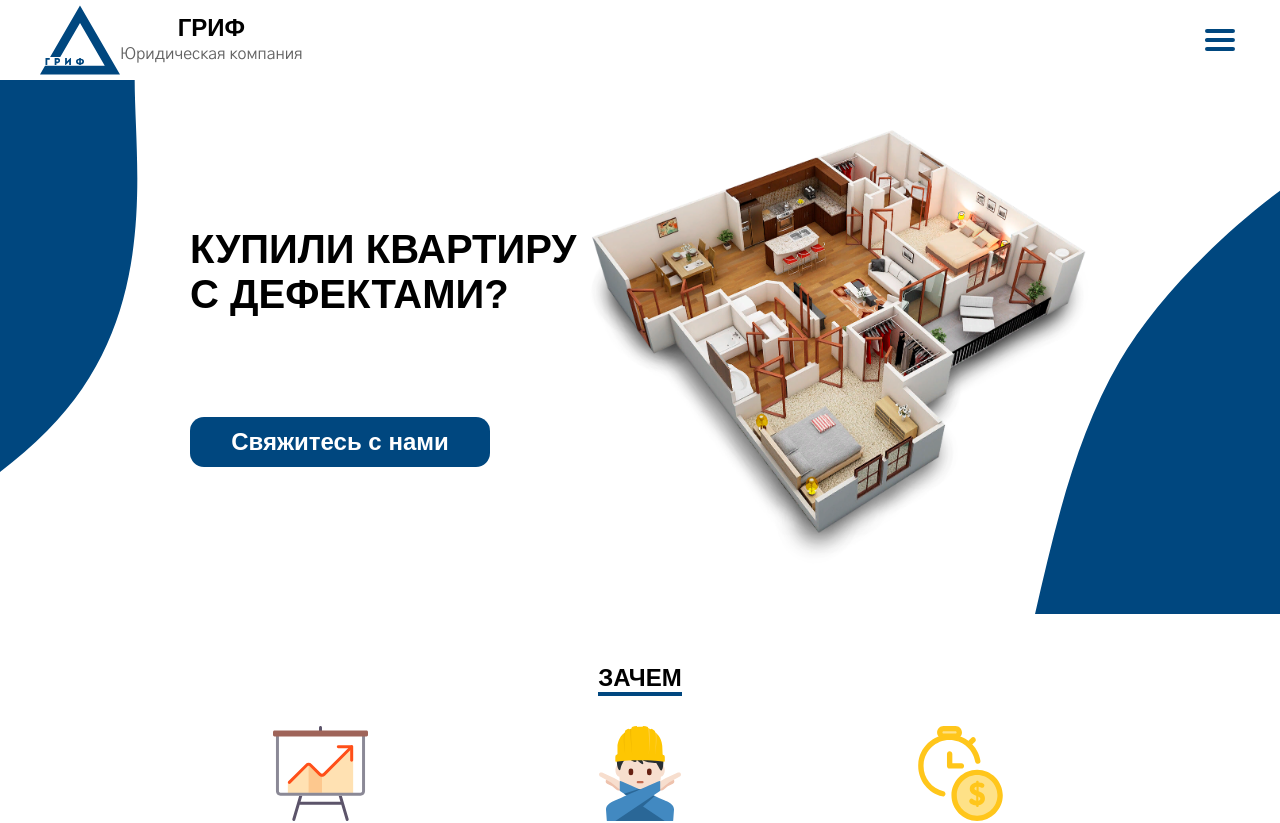
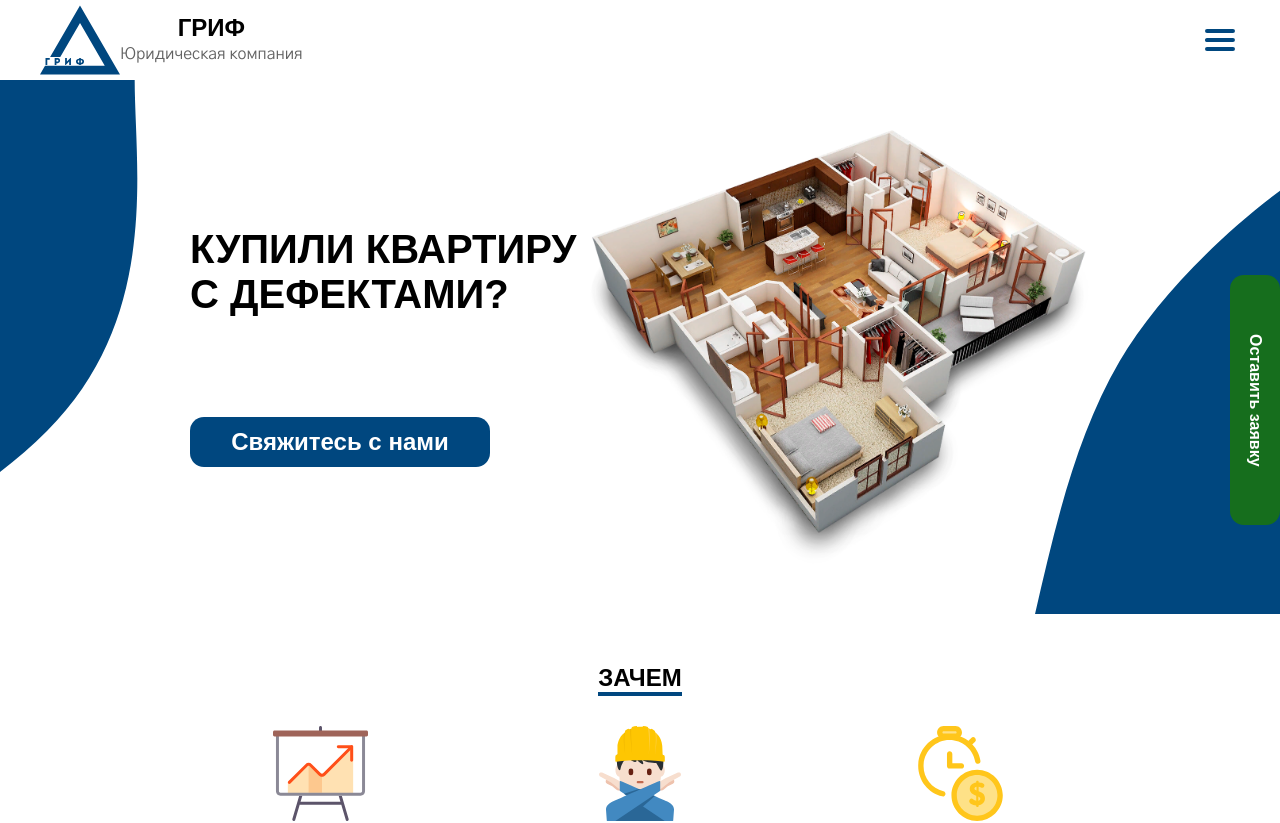
Before and after one commit to ervnkv/royalestate, a React (Create React App) app: page / in a window 1280 px wide. Shown: the top 823 px of the page. Built offline with nearby package versions, Linux system fonts and the light colour scheme; a web font is replaced by a local one.

Commit message:
Кнопки модального окна работают, добавить отправку письма

```diff
--- a/src/App.js
+++ b/src/App.js
@@ -9,6 +9,7 @@ import Process from './components/06_Process.js';
 import QA from './components/07_QA.js';
 import Contacts from './components/08_Contacts.js';
 import Footer from './components/09_Footer.js';
+import CallBtn from './components/10_CallBtn.js';
 import Call from './components/20_Call.js';
 
 
@@ -29,7 +30,8 @@ export default function App(){
 				<Contacts Socials={Socials} Title='СВЯЖИТЕСЬ С НАМИ' ID='section-6' openCall={() => setCallOpen(true)}/>
 			</div>
 			<Footer/>
-			<Call open={isCallOpen} onClose={() => setCallOpen(false)}/>
+			<CallBtn openCall={() => setCallOpen(true)}/>
+			{isCallOpen?  <Call onClose={() => setCallOpen(false)}/> : null}
 		</>
 	);
 }
--- /dev/null
+++ b/src/components/10_CallBtn.js
@@ -0,0 +1,12 @@
+import React from 'react';
+import './10_CallBtn.scss';
+
+export default function CallBtn({openCall}) {
+	return(
+		<div className='callBtn'>
+			<button onClick={openCall}>
+				<h5>Оставить заявку</h5>
+			</button>
+		</div>
+	);
+}
--- /dev/null
+++ b/src/components/10_CallBtn.scss
@@ -0,0 +1,18 @@
+.callBtn{
+  position: fixed;
+  top: 50%;
+  margin-top: -125px;
+  right: 0;
+  button{
+    width: 50px;
+    height: 250px;
+    background-color: rgb(22, 110, 29);
+    display: flex;
+    align-items: center;
+    justify-content: center;
+    h5{
+      writing-mode:vertical-rl
+    }
+
+  }
+}
--- a/src/components/20_Call.js
+++ b/src/components/20_Call.js
@@ -1,9 +1,20 @@
-import React from 'react';
+import React,{useEffect} from 'react';
 import './20_Call.scss';
 
-export default function Call({open, onClose}) {
+export default function Call ({onClose}) {
+
+	useEffect(() => {
+		function handleEscapeKey(event='KeyboardEvent') {
+			if (event.code === 'Escape') {
+				onClose();
+			}
+		}
+		document.addEventListener('keydown', handleEscapeKey);
+		return () => document.removeEventListener('keydown', handleEscapeKey);
+	}, []);
+
 	return(
-		<div className={open ? 'overlay active' : 'overlay'} onClick={onClose}>
+		<div className='overlay' onClick={onClose}>
 			<div className="f-column overlay-content" onClick={(e) => e.stopPropagation()}>
 				<h3>Пожалуйста, оставьте Ваши<br></br> контактные данные</h3>
 				<div className='f-column form'>
@@ -19,4 +30,5 @@ export default function Call({open, onClose}) {
 			</div>
 		</div>
 	);
+
 }
--- a/src/components/20_Call.scss
+++ b/src/components/20_Call.scss
@@ -1,6 +1,6 @@
 .overlay{
   z-index: 1;
-  display: none;
+  display: flex;
   position: fixed;
   top: 0;
   left: 0;
@@ -8,9 +8,6 @@
   bottom: 0;
   background-color: rgba(0, 0, 0, 0.5);
   justify-content: center;
-  &.active{
-    display: flex;
-  }
   .overlay-content {
     z-index: 2;
     margin-top: 10%;
```
